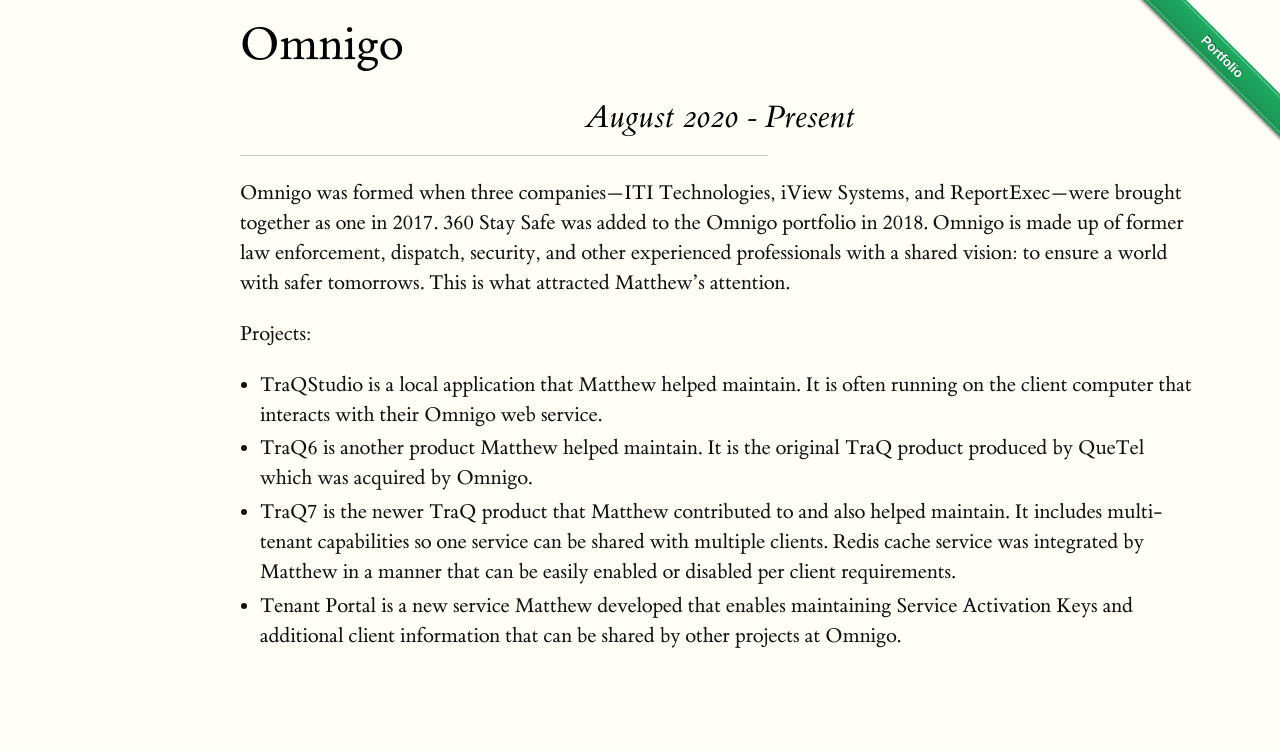
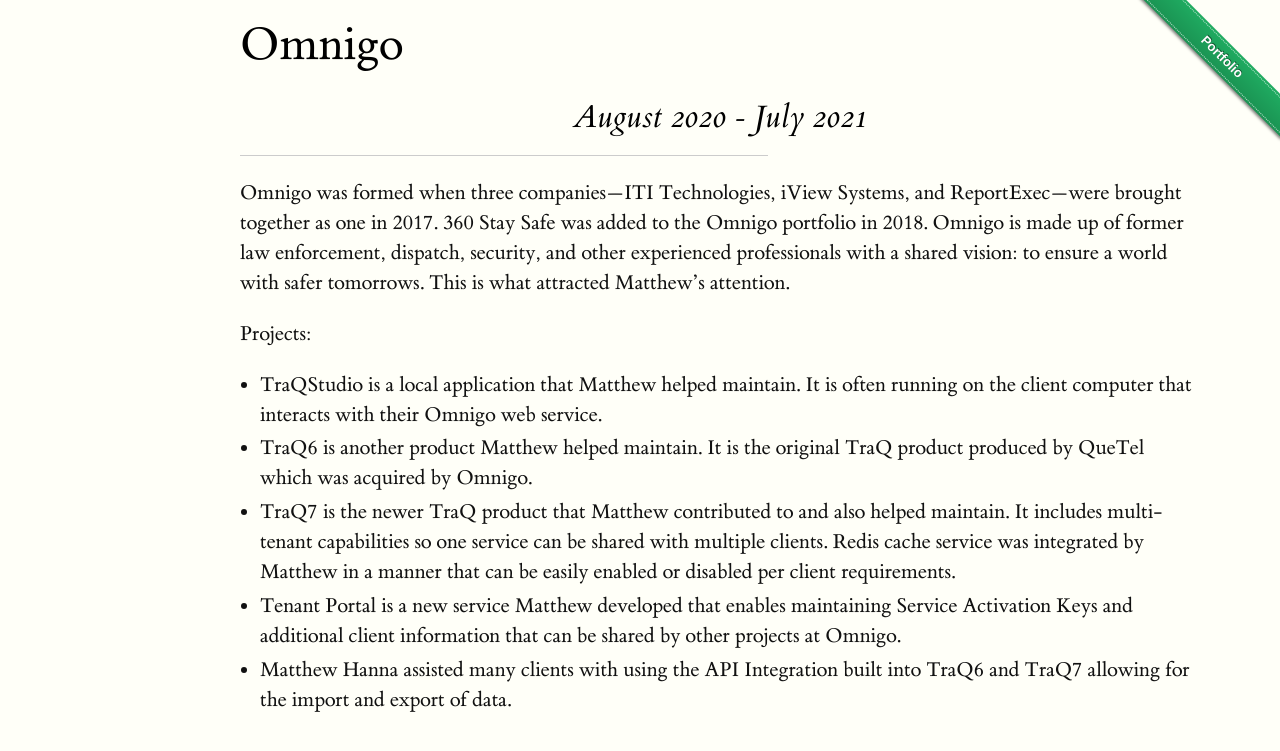
Before and after one commit to irtheman/irtheman.github.io, a Jekyll site: the page built from pages/omnigo.md, in a window 1280 px wide. Shown: the top 751 px of the page. Built offline with Jekyll 4.4.1, drawn with Linux system fonts in a browser that asks for light colours; comment, search, counter and statistics services are not loaded.

```diff
--- a/pages/omnigo.md
+++ b/pages/omnigo.md
@@ -5,7 +5,7 @@ permalink: /omnigo/
 ---
 <a class="github-fork-ribbon no-tufte-underline" href="../index.html" title="Portfolio">Portfolio</a>
 # Omnigo
-## August 2020 - Present
+## August 2020 - July 2021
 ------
 
 Omnigo was formed when three companies—ITI Technologies, iView Systems, and ReportExec—were brought together as one in 2017. 360 Stay Safe was added to the Omnigo portfolio in 2018. Omnigo is made up of former law enforcement, dispatch, security, and other experienced professionals with a shared vision: to ensure a world with safer tomorrows. This is what attracted Matthew's attention.
@@ -15,3 +15,4 @@ Projects:
 - TraQ6 is another product Matthew helped maintain. It is the original TraQ product produced by QueTel which was acquired by Omnigo.
 - TraQ7 is the newer TraQ product that Matthew contributed to and also helped maintain. It includes multi-tenant capabilities so one service can be shared with multiple clients. Redis cache service was integrated by Matthew in a manner that can be easily enabled or disabled per client requirements.
 - Tenant Portal is a new service Matthew developed that enables maintaining Service Activation Keys and additional client information that can be shared by other projects at Omnigo.
+- Matthew Hanna assisted many clients with using the API Integration built into TraQ6 and TraQ7 allowing for the import and export of data.
```
Also changed, not shown: _posts/2019-04-29-TrustedQA.md (added, +9 -0 lines), _posts/2019-04-30-Omnigo.md (+2 -2 lines), pages/about.md (+1 -0 lines), pages/trustedqa.md (added, +14 -0 lines), Gemfile.lock, 2 other files.
